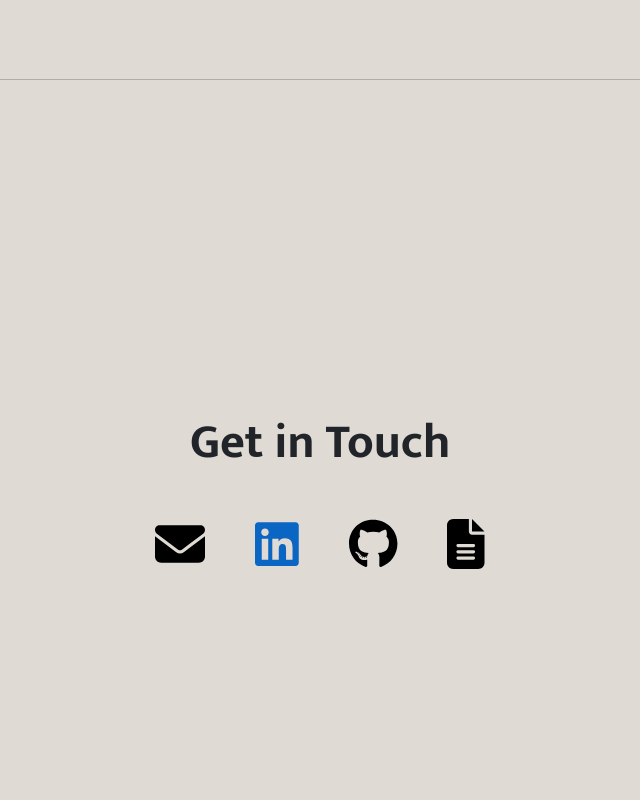
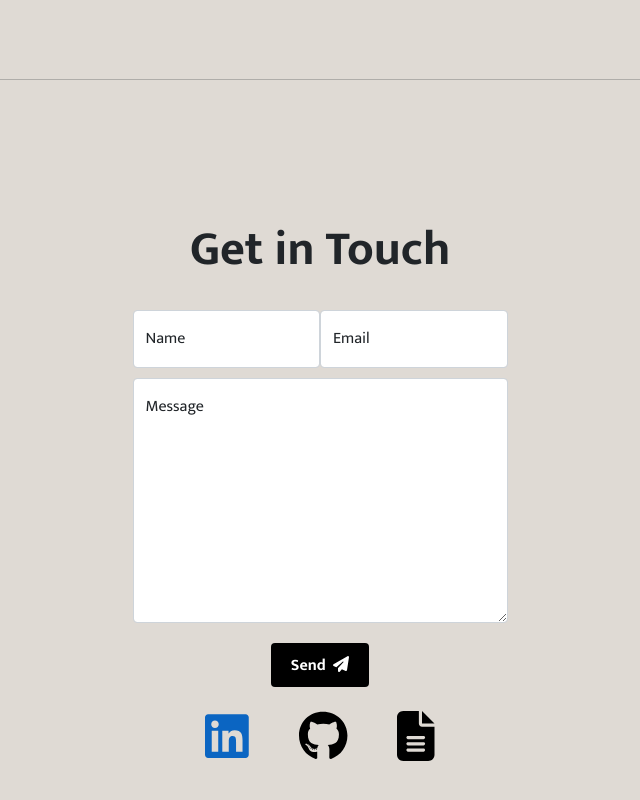
Before and after one commit to lyndenlim/lyndenlim.github.io, a React (Create React App) app: page / in a window 1280 px wide. Shown: the part 3203-4003 px from the top of the page, without its empty margins (320-960 px from the left). Built offline with nearby package versions, Linux system fonts and the light colour scheme.

Commit message:
Add back contact form

```diff
--- a/src/Contact.js
+++ b/src/Contact.js
@@ -1,145 +1,84 @@
-import { useState } from "react"
-import { send } from "@emailjs/browser"
-import { ToastContainer, toast } from 'react-toastify';
-import { FontAwesomeIcon } from "@fortawesome/react-fontawesome"
-import { faGithub, faLinkedin } from "@fortawesome/free-brands-svg-icons"
-import { faFileLines, faPaperPlane, faEnvelope } from "@fortawesome/free-solid-svg-icons"
-import Form from "react-bootstrap/Form"
-import FloatingLabel from "react-bootstrap/FloatingLabel"
-import { motion } from "framer-motion"
+import { FontAwesomeIcon } from "@fortawesome/react-fontawesome";
+import { faGithub, faLinkedin } from "@fortawesome/free-brands-svg-icons";
+import { faFileLines, faPaperPlane } from "@fortawesome/free-solid-svg-icons";
+import Form from "react-bootstrap/Form";
+import FloatingLabel from "react-bootstrap/FloatingLabel";
+import { motion } from "framer-motion";
 
 function Contact() {
-    // const [name, setName] = useState("")
-    // const [email, setEmail] = useState("")
-    // const [message, setMessage] = useState("")
-    // const [showSuccess, setShowSuccess] = useState(false)
-    // const [showError, setShowError] = useState(false)
-
-    // function sendEmail(e) {
-    //     e.preventDefault()
-    //     send(
-    //         process.env.REACT_APP_EMAIL_SERVICE_ID,
-    //         process.env.REACT_APP_EMAIL_TEMPLATE_ID,
-    //         {
-    //             name: name,
-    //             email: email,
-    //             message: message
-    //         },
-    //         process.env.REACT_APP_EMAIL_PUBLIC_KEY
-    //     )
-    //         .then(r => {
-    //             if (r.status === 200) {
-    //                 setName("")
-    //                 setEmail("")
-    //                 setMessage("")
-    //                 setShowSuccess(true)
-    //                 toast.success("Email successfully sent!", {
-    //                     position: "bottom-right",
-    //                     autoClose: 5000,
-    //                     hideProgressBar: false,
-    //                     closeOnClick: true,
-    //                     pauseOnHover: true,
-    //                     draggable: true,
-    //                     progress: undefined,
-    //                 })
-    //             } else {
-    //                 setShowError(true)
-    //                 toast.error("Something went wrong, try again later.", {
-    //                     position: "bottom-right",
-    //                     autoClose: 5000,
-    //                     hideProgressBar: false,
-    //                     closeOnClick: true,
-    //                     pauseOnHover: true,
-    //                     draggable: true,
-    //                     progress: undefined,
-    //                 })
-    //             }
-    //         })
-    //         .catch(() => {
-    //             setShowError(true)
-    //             toast.error("Something went wrong, try again later.", {
-    //                 position: "bottom-right",
-    //                 autoClose: 5000,
-    //                 hideProgressBar: false,
-    //                 closeOnClick: true,
-    //                 pauseOnHover: true,
-    //                 draggable: true,
-    //                 progress: undefined,
-    //             })
-    //         })
-    // }
-
   return (
-        <motion.div initial={{ opacity: 0 }} whileInView={{ opacity: 1 }} transition={{ duration: 1 }} viewport={{ once: true }}>
-            <div className="form-container" >
-                <div className="contact-header">
-                    Get in Touch
-                </div>
-                {/* <form onSubmit={sendEmail}>
-                    <div className="row">
-                        <div className="col-6 contact-input">
-                            <FloatingLabel label="Name">
-                                <Form.Control placeholder="Name" required autoComplete="new-password" value={name} onChange={e => setName(e.target.value)} />
+    <motion.div
+      initial={{ opacity: 0 }}
+      whileInView={{ opacity: 1 }}
+      transition={{ duration: 1 }}
+      viewport={{ once: true }}
+    >
+      <div className="form-container">
+        <div className="contact-header">Get in Touch</div>
+        <div>
+          <form
+            action="https://getform.io/f/8f1af7cc-d40c-4bf8-9704-1e2bfb2386b4"
+            method="POST"
+          >
+            <div className="name-email-container">
+              <FloatingLabel label="Name" controlId="floatingInput">
+                <Form.Control placeholder="Name" name="name" />
+              </FloatingLabel>
+              <FloatingLabel label="Email" controlId="floatingInput">
+                <Form.Control placeholder="Email" name="email" />
               </FloatingLabel>
             </div>
-                        <div className="col-6 contact-input">
-                            <FloatingLabel label="Email">
-                                <Form.Control placeholder="Email" required autoComplete="new-password" value={email} type="email" onChange={e => setEmail(e.target.value)} />
+            <div className="contact-me-container">
+              <FloatingLabel label="Message" controlId="floatingInput">
+                <Form.Control
+                  as="textarea"
+                  placeholder="Message"
+                  name="message"
+                  className="contact-me-body"
+                />
               </FloatingLabel>
             </div>
+            <div>
+              <button
+                className="send-message-button"
+                type="submit"
+                onClick="submit-form"
+              >
+                Send &nbsp;
+                <FontAwesomeIcon icon={faPaperPlane} />
+              </button>
             </div>
-                    <br />
-                    <div className="contact-input">
-                        <FloatingLabel label="Message">
-                            <Form.Control placeholder="Message" as="textarea" style={{ height: "200px" }} required autoComplete="new-password" value={message} onChange={e => setMessage(e.target.value)} />
-                        </FloatingLabel>
+          </form>
         </div>
-
-                    <br />
-                    <button className="send-message-button" type="submit">SEND &nbsp;<FontAwesomeIcon icon={faPaperPlane} /></button>
-                </form> */}
       </div>
       <div className="contact-link-container">
-                <a className="contact-link email" href="mailto:lyndenlim15@gmail.com"><FontAwesomeIcon icon={faEnvelope} /></a>
-                <a className="contact-link linkedin" href="https://www.linkedin.com/in/lynden-lim-17b026118/" target="_blank" rel="noopener noreferrer"><FontAwesomeIcon icon={faLinkedin} /></a>
-                <a className="contact-link github-homepage" href="https://github.com/lyndenlim" target="_blank" rel="noopener noreferrer"><FontAwesomeIcon icon={faGithub} /></a>
-                <a className=" contact-link resume" href="https://drive.google.com/file/d/1WIChRNkJUiPiXZ6TOQw-7SFxy29jI6g3/view?usp=sharing" target="_blank" rel="noopener noreferrer"><FontAwesomeIcon icon={faFileLines} /></a>
+        <a
+          className="contact-link linkedin"
+          href="https://www.linkedin.com/in/lynden-lim-17b026118/"
+          target="_blank"
+          rel="noopener noreferrer"
+        >
+          <FontAwesomeIcon icon={faLinkedin} />
+        </a>
+        <a
+          className="contact-link github-homepage"
+          href="https://github.com/lyndenlim"
+          target="_blank"
+          rel="noopener noreferrer"
+        >
+          <FontAwesomeIcon icon={faGithub} />
+        </a>
+        <a
+          className=" contact-link resume"
+          href="https://drive.google.com/file/d/1WIChRNkJUiPiXZ6TOQw-7SFxy29jI6g3/view?usp=sharing"
+          target="_blank"
+          rel="noopener noreferrer"
+        >
+          <FontAwesomeIcon icon={faFileLines} />
+        </a>
       </div>
-
-            {/* {
-                showError ?
-                    <ToastContainer
-                        position="bottom-right"
-                        autoClose={5000}
-                        hideProgressBar={false}
-                        newestOnTop={false}
-                        closeOnClick
-                        rtl={false}
-                        pauseOnFocusLoss
-                        draggable
-                        pauseOnHover
-                    />
-                    :
-                    null
-            }
-            {
-                showSuccess ?
-                    <ToastContainer
-                        position="bottom-right"
-                        autoClose={5000}
-                        hideProgressBar={false}
-                        newestOnTop={false}
-                        closeOnClick
-                        rtl={false}
-                        pauseOnFocusLoss
-                        draggable
-                        pauseOnHover
-                    />
-                    :
-                    null
-            } */}
-        </motion.div >
-    )
+    </motion.div>
+  );
 }
 
-export default Contact
+export default Contact;
--- a/src/index.scss
+++ b/src/index.scss
@@ -91,7 +91,7 @@ code {
 }
 
 .form-container {
-  width: 450px;
+  width: 375px;
   text-align: center;
   margin: auto;
 }
@@ -115,7 +115,7 @@ code {
 
 .contact-link-container {
   text-align: center;
-  margin-top: 2em;
+  margin-top: 1em;
 }
 
 .project-link {
@@ -651,3 +651,17 @@ code {
 .email:hover {
   color: black;
 }
+
+.contact-me-container {
+  margin-bottom: 20px;
+}
+
+.contact-me-body {
+  height: 245px !important;
+}
+
+.name-email-container {
+    display: flex;
+    justify-content: space-between;
+    margin-bottom: 10px;
+}
```
Lines whose indentation alone changed are shown as unchanged.
